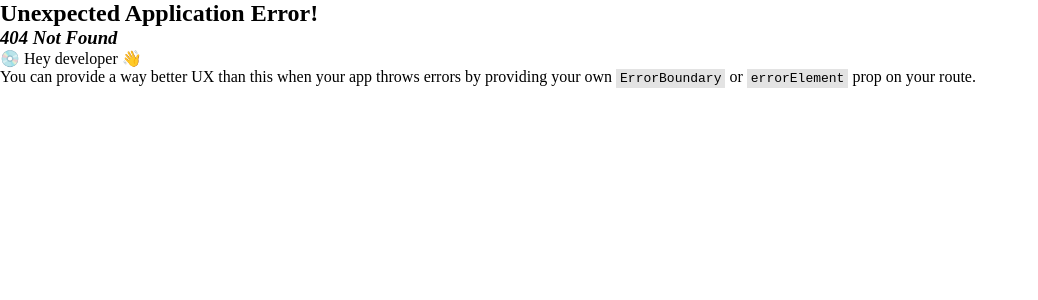
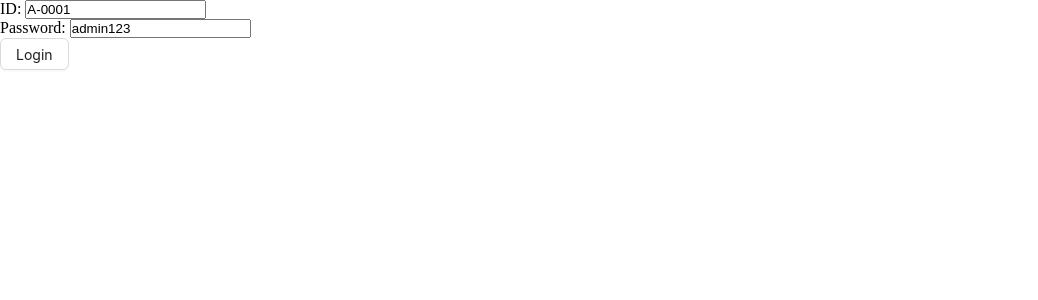
Before and after one commit to MDMahidul/ph-university-management-client, a React (Vite) app: page /login in a window 1280 px wide. Before the commit this address had no page. Shown: the top 300 px of the page, without its empty margins (0-1038 px from the left). Built offline with nearby package versions, Linux system fonts and the light colour scheme.

Commit message:
used redux RTK query to connect with api and logged user and get api response

```diff
--- /dev/null
+++ b/src/pages/Login.tsx
@@ -0,0 +1,40 @@
+import { Button } from "antd";
+import { useForm } from "react-hook-form";
+import { useLoginMutation } from "../redux/features/auth/authApi";
+
+const Login = () => {
+  const { register, handleSubmit } = useForm({
+    defaultValues: {
+      userId: "A-0001",
+      password: "admin123",
+    },
+  });
+
+  const [login, { data, error }] = useLoginMutation();
+  console.log("data=> ", data);
+
+  const onSubmit = (data) => {
+    const userInfo = {
+      id: data.userId,
+      password: data.password,
+    };
+    login(userInfo);
+  };
+  return (
+    <div>
+      <form onSubmit={handleSubmit(onSubmit)}>
+        <div>
+          <label htmlFor="">ID: </label>
+          <input type="text" id="id" {...register("userId")} />
+        </div>
+        <div>
+          <label htmlFor="">Password: </label>
+          <input type="text" id="password" {...register("password")} />
+        </div>
+        <Button htmlType="submit">Login</Button>
+      </form>
+    </div>
+  );
+};
+
+export default Login;
--- /dev/null
+++ b/src/redux/api/baseApi.ts
@@ -0,0 +1,10 @@
+import { createApi, fetchBaseQuery } from "@reduxjs/toolkit/query/react";
+
+export const baseApi = createApi({
+  reducerPath: "baseApi",
+  baseQuery: fetchBaseQuery({
+    baseUrl: "http://localhost:5000/api/v1",
+    credentials: "include", // to set cookies data
+  }),
+  endpoints: () => ({}),
+});
--- /dev/null
+++ b/src/redux/features/auth/authApi.ts
@@ -0,0 +1,15 @@
+import { baseApi } from "../../api/baseApi";
+
+const authApi = baseApi.injectEndpoints({
+  endpoints: (builder) => ({
+    login: builder.mutation({
+      query: (userInfo) => ({
+        url: "/auth/login",
+        method: "POST",
+        body: userInfo,
+      }),
+    }),
+  }),
+});
+
+export const { useLoginMutation } = authApi;
--- /dev/null
+++ b/src/redux/features/auth/authSlice.ts
@@ -0,0 +1,29 @@
+import { createSlice } from "@reduxjs/toolkit";
+
+type TAuthState = {
+  user: null | object;
+  token: null | string;
+};
+
+const initialState: TAuthState = {
+  user: null,
+  token: null,
+};
+
+const authSlice = createSlice({
+  name: "auth",
+  initialState,
+  reducers: {
+    setUser: (state, action) => {
+      const { user, token } = action.payload;
+      state.user = user;
+      state.user = token;
+    },
+    logout: (state) => {
+      state.user = null;
+    },
+  },
+});
+
+export const {setUser,logout}=authSlice.actions
+export default authSlice.reducer;
--- /dev/null
+++ b/src/redux/hooks.ts
@@ -0,0 +1,6 @@
+import { useDispatch, useSelector } from "react-redux";
+import type { RootState, AppDispatch } from "./store";
+
+// Use throughout your app instead of plain `useDispatch` and `useSelector`
+export const useAppDispatch = useDispatch.withTypes<AppDispatch>();
+export const useAppSelector = useSelector.withTypes<RootState>();
--- /dev/null
+++ b/src/redux/store.ts
@@ -0,0 +1,17 @@
+import { configureStore } from "@reduxjs/toolkit";
+import authReducer from "./features/auth/authSlice";
+import { baseApi } from "./api/baseApi";
+
+export const store = configureStore({
+  reducer: {
+    [baseApi.reducerPath]: baseApi.reducer,
+    auth: authReducer,
+  },
+  middleware: (getDefaultMiddlewares) =>
+    getDefaultMiddlewares().concat(baseApi.middleware),
+});
+
+// Infer the `RootState` and `AppDispatch` types from the store itself
+export type RootState = ReturnType<typeof store.getState>;
+// Inferred type: {posts: PostsState, comments: CommentsState, users: UsersState}
+export type AppDispatch = typeof store.dispatch;
--- a/src/routes/routes.tsx
+++ b/src/routes/routes.tsx
@@ -4,6 +4,7 @@ import { routerGenerator } from "../utils/routerGenerator";
 import { adminPaths } from "./admin.routes";
 import { facultyPaths } from "./faculty.routes";
 import { studentPaths } from "./student.routes";
+import Login from "../pages/Login";
 
 const router = createBrowserRouter([
   {
@@ -25,6 +26,10 @@ const router = createBrowserRouter([
     element: <App />,
     children: routerGenerator(studentPaths),
   },
+  {
+    path: "/login",
+    element: <Login />,
+  },
 ]);
 
 export default router;
```
Also changed, not shown: src/main.tsx (+13 -9 lines).
